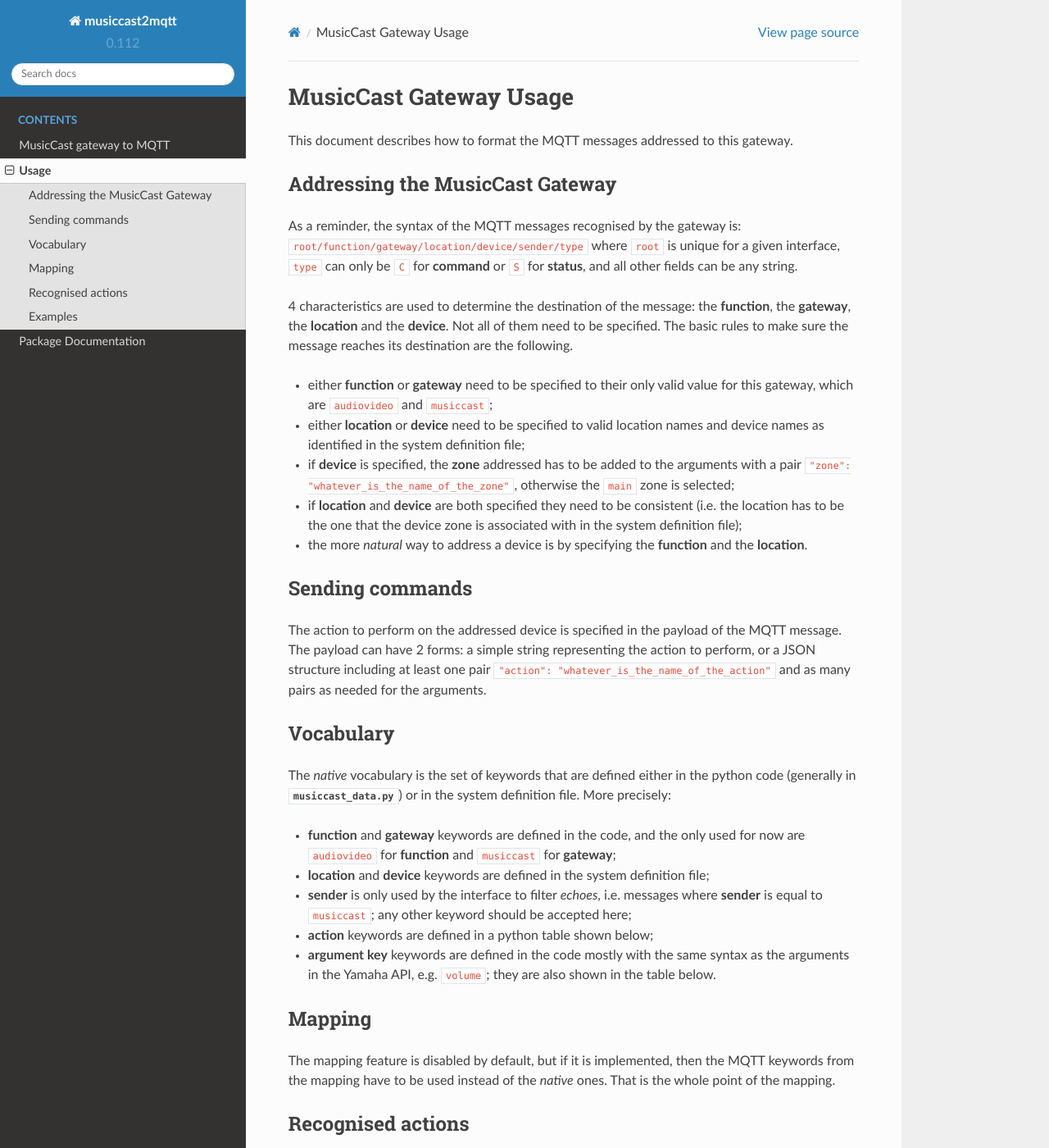
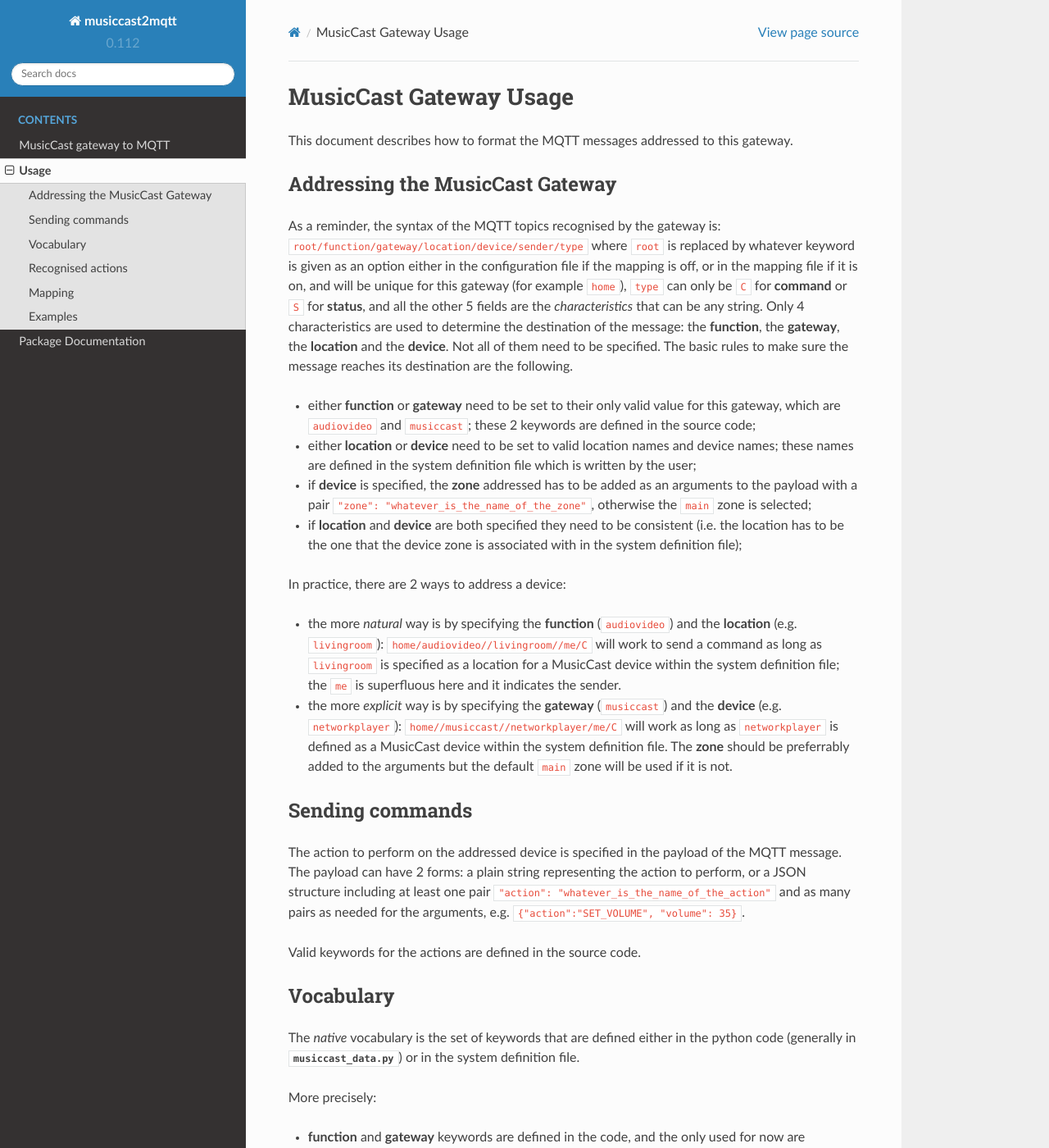
Before and after one commit to ppt000/musiccast2mqtt, a Sphinx documentation site: the page built from docs/source/musiccast_usage.rst, in a window 1280 px wide and 1400 px high. Shown: the whole window at 82% size. Built offline with Sphinx 7.4.7 and the Read the Docs theme 2.0.0, drawn with Linux system fonts in a browser that asks for light colours; some of the changed text lies outside the part shown.

Commit message:
update docs

```diff
--- a/docs/source/musiccast_doc.rst
+++ b/docs/source/musiccast_doc.rst
@@ -1,4 +1,4 @@
-.. This document has been reviewed by Paolo on 24May2018.
+.. This document has been reviewed on 24May2018.
 
 **************************
 Yamaha MusicCast Interface
@@ -65,7 +65,7 @@
 
 .. code-block:: none
 
-    musiccast2mqtt musiccast_sysdef.json
+    musiccast2mqtt musiccast2mqtt.conf
 
 If the argument given is an absolute path then there is no ambiguity.  If it is a relative path,
 the application will look first in the current directory and then in the installation directory
--- a/docs/source/musiccast_usage.rst
+++ b/docs/source/musiccast_usage.rst
@@ -9,97 +9,124 @@
 Addressing the MusicCast Gateway
 ================================
 
-As a reminder, the syntax of the MQTT messages recognised by the gateway is:
-``root/function/gateway/location/device/sender/type`` where ``root`` is unique for a given
-interface, ``type`` can only be ``C`` for **command** or ``S`` for **status**, and all other fields
-can be any string.
-
-4 characteristics are used to determine the destination of the message: the **function**,
+As a reminder, the syntax of the MQTT topics recognised by the gateway is:
+``root/function/gateway/location/device/sender/type`` where ``root`` is replaced by whatever
+keyword is given as an option either in the configuration file if the mapping is off,
+or in the mapping file if it is on, and will be unique for this gateway (for example ``home``),
+``type`` can only be ``C`` for **command** or ``S`` for **status**,
+and all the other 5 fields are the *characteristics* that can be any string.
+Only 4 characteristics are used to determine the destination of the message: the **function**,
 the **gateway**, the **location** and the **device**.  Not all of them need to be specified.
 The basic rules to make sure the message reaches its destination are the following.
 
-- either **function** or **gateway** need to be specified to their only valid value for this
-  gateway, which are ``audiovideo`` and ``musiccast``;
-- either **location** or **device** need to be specified to valid location names and device names
-  as identified in the system definition file;
-- if **device** is specified, the **zone** addressed has to be added to the arguments with a pair
-  ``"zone": "whatever_is_the_name_of_the_zone"``, otherwise the ``main`` zone is selected;
-- if **location** and **device** are both specified they need to be consistent (i.e. the location
-  has to be the one that the device zone is associated with in the system definition file);
-- the more *natural* way to address a device is by specifying the **function** and the **location**.
+- either **function** or **gateway** need to be set to their only valid value for this
+  gateway, which are ``audiovideo`` and ``musiccast``; these 2 keywords are defined in
+  the source code;
+- either **location** or **device** need to be set to valid location names and
+  device names; these names are defined in the system definition file which is written
+  by the user;
+- if **device** is specified, the **zone** addressed has to be added as an arguments
+  to the payload with a pair ``"zone": "whatever_is_the_name_of_the_zone"``,
+  otherwise the ``main`` zone is selected;
+- if **location** and **device** are both specified they need to be consistent
+  (i.e. the location has to be the one that the device zone is associated with in the system
+  definition file);
+
+In practice, there are 2 ways to address a device:
+
+- the more *natural* way is by specifying the **function** (``audiovideo``)
+  and the **location** (e.g. ``livingroom``): ``home/audiovideo//livingroom//me/C`` will
+  work to send a command as long as ``livingroom`` is specified as a location for a MusicCast
+  device within the system definition file; the ``me`` is superfluous here and it indicates
+  the sender.
+- the more *explicit* way is by specifying the **gateway** (``musiccast``)
+  and the **device** (e.g. ``networkplayer``): ``home//musiccast//networkplayer/me/C`` will
+  work as long as ``networkplayer`` is defined as a MusicCast device within the system
+  definition file.  The **zone** should be preferrably added to the arguments but the default
+  ``main`` zone will be used if it is not.
 
 Sending commands
 ================
 
 The action to perform on the addressed device is specified in the payload of the MQTT message.
-The payload can have 2 forms: a simple string representing the action to perform, or a JSON
+The payload can have 2 forms: a plain string representing the action to perform, or a JSON
 structure including at least one pair ``"action": "whatever_is_the_name_of_the_action"`` and
-as many pairs as needed for the arguments.
+as many pairs as needed for the arguments, e.g. ``{"action":"SET_VOLUME", "volume": 35}``.
+
+Valid keywords for the actions are defined in the source code.
 
 Vocabulary
 ==========
 
 The *native* vocabulary is the set of keywords that are defined either in the python code
 (generally in :mod:`musiccast_data.py`) or in the system definition file.
+
 More precisely:
 
 - **function** and **gateway** keywords are defined in the code, and the only used for now are
   ``audiovideo`` for **function** and ``musiccast`` for **gateway**;
 - **location** and **device** keywords are defined in the system definition file;
 - **sender** is only used by the interface to filter *echoes*, i.e. messages where **sender** is
-  equal to ``musiccast``; any other keyword should be accepted here;
-- **action** keywords are defined in a python table shown below;
-- **argument key** keywords are defined in the code mostly with the same syntax as the arguments in
-  the Yamaha API, e.g. ``volume``; they are also shown in the table below.
+  equal to ``musiccast``; any other keyword will be accepted without consequence;
+- **action** keywords are defined in the source code;
+- **argument key** keywords are defined in the code mostly with the same syntax as the
+  arguments in the Yamaha API, e.g. ``volume``; they are also shown in the table below.
+
+Recognised actions
+==================
+The actions currently recognised by the interface are listed below.
+They are all self-explanatory.
+Use those keywords as actions if mapping is disabled.
+
+.. code::
+
+  POWER_OFF
+  POWER_ON
+  SET_VOLUME # requires a "volume" argument representing a level between 0 and 100
+  VOLUME_UP
+  VOLUME_DOWN
+  MUTE_ON
+  MUTE_OFF
+  MUTE_TOGGLE
+  SET_INPUT # requires an "input" argument
+  SOURCE_CD
+  SOURCE_NETRADIO
+  SOURCE_TUNER
+  SOURCE_SPOTIFY
+  CD_BACK
+  CD_FORWARD
+  CD_PAUSE
+  CD_PLAY
+  CD_STOP
+  SPOTIFY_PLAYPAUSE
+  SPOTIFY_BACK
+  SPOTIFY_FORWARD
+  TUNER_PRESET # requires a "preset" argument
+  NETRADIO_PRESET # requires a "preset" argument
 
 Mapping
 =======
 
-The mapping feature is disabled by default, but if it is implemented, then the MQTT keywords from
-the mapping have to be used instead of the *native* ones.  That is the whole point of the mapping.
-
-Recognised actions
-==================
-
-.. code::
-
-    POWER_OFF
-    POWER_ON
-    SET_VOLUME # requires a "volume" argument representing a level between 0 and 100
-    VOLUME_UP
-    VOLUME_DOWN
-    MUTE_ON
-    MUTE_OFF
-    MUTE_TOGGLE
-    SET_INPUT # requires an "input" argument
-    SOURCE_CD
-    SOURCE_NETRADIO
-    SOURCE_TUNER
-    SOURCE_SPOTIFY
-    CD_BACK
-    CD_FORWARD
-    CD_PAUSE
-    CD_PLAY
-    CD_STOP
-    SPOTIFY_PLAYPAUSE
-    SPOTIFY_BACK
-    SPOTIFY_FORWARD
-    TUNER_PRESET # requires a "preset" argument
-    NETRADIO_PRESET # requires a "preset" argument
+The mapping feature is disabled by default, but if it is implemented,
+the *mapped* MQTT keywords have to be used instead of the *native* ones.
 
 Examples
 ========
 
 Without mapping, based on the system definition ``musiccast_sysdef.json`` provided with
-the installation.
+the installation (see below), the topic and payload to use are as follows.
 
 Use the device in the living room with the following topic (no gateway or device specified):
-``home/audiovideo//livingroom//me/C``.
+``home/audiovideo//livingroom//me/C``.  As the ``livingroom`` location is associated with the
+``main`` zone of the **RX-A550**, this topic should address that device.
 
-The payload defines the command:
+Then the payload defines the command:
 
 - Turn on: ``POWER_ON``
-- Set the source to CD: ``SOURCE_CD``
 - Set the volume to 50%: ``{"action":"SET_VOLUME", "volume": 50}``
 
 If mapping is enabled, the keywords to use depend on the mapping.
+
+The system definition provided with the installation:
+
+.. literalinclude:: ../../musiccast2mqtt/musiccast_sysdef.json
```
Also changed, not shown: other parts of docs/source/musiccast_usage.rst (+1 -1 lines).
